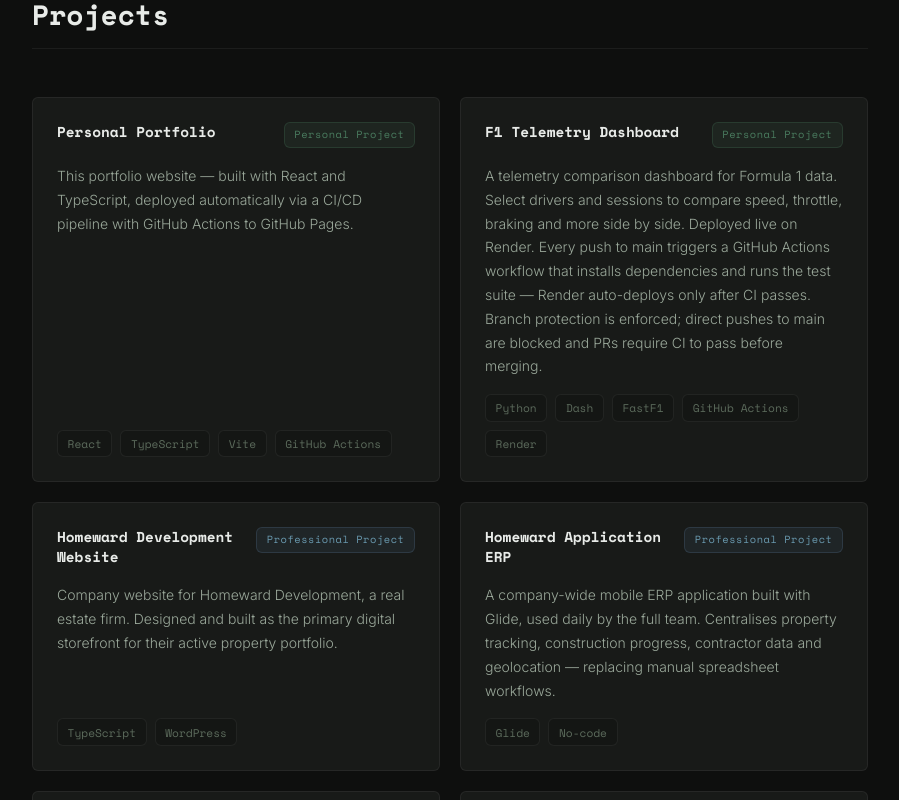
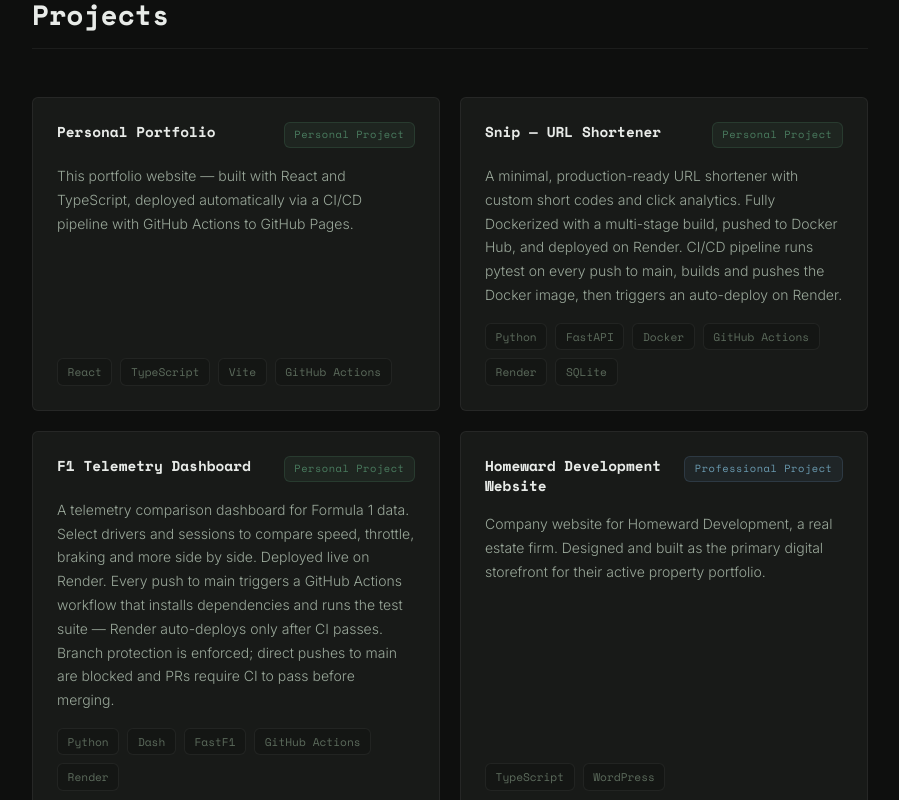
Before and after one commit to Jimsidi/jimsidi.github.io, a React (Vite) app: page / in a window 1280 px wide. Shown: the part 3640-4440 px from the top of the page, without its empty margins (190-1089 px from the left). Built offline with nearby package versions, Linux system fonts and the light colour scheme.

Commit message:
feat: add snip url shortener to projects

```diff
--- a/src/components/Projects.tsx
+++ b/src/components/Projects.tsx
@@ -5,6 +5,13 @@ const projects = [
     stack: ['React', 'TypeScript', 'Vite', 'GitHub Actions'],
     description:
       'This portfolio website — built with React and TypeScript, deployed automatically via a CI/CD pipeline with GitHub Actions to GitHub Pages.',
+  },
+  {
+    title: 'Snip — URL Shortener',
+    type: 'Personal Project',
+    stack: ['Python', 'FastAPI', 'Docker', 'GitHub Actions', 'Render', 'SQLite'],
+    description:
+      'A minimal, production-ready URL shortener with custom short codes and click analytics. Fully Dockerized with a multi-stage build, pushed to Docker Hub, and deployed on Render. CI/CD pipeline runs pytest on every push to main, builds and pushes the Docker image, then triggers an auto-deploy on Render.',
   },
   {
     title: 'F1 Telemetry Dashboard',
```
